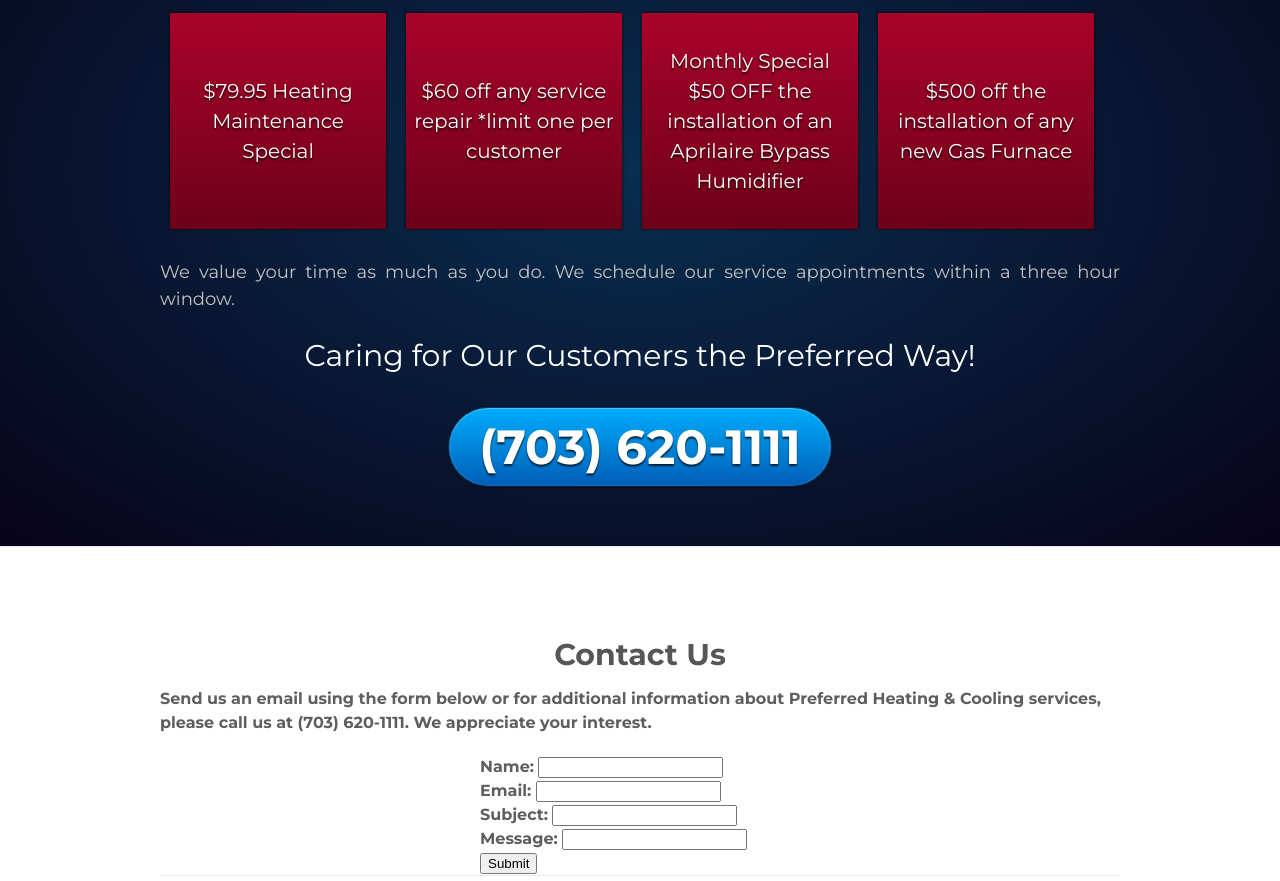
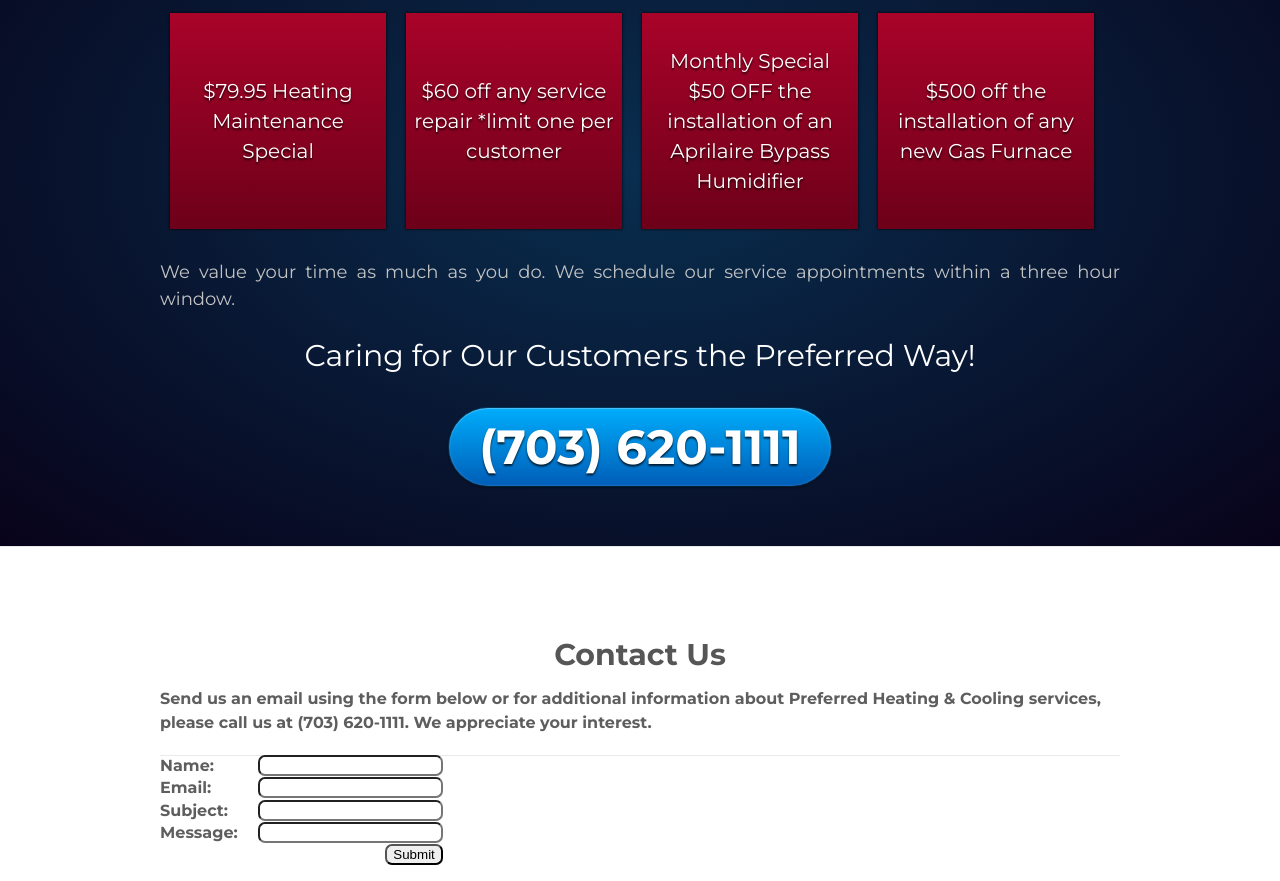
Before and after one commit to TriZz703/prefcool, a website: page index.html in a window 1280 px wide. Shown: the part 4493-5374 px from the top of the page. Drawn offline with nearby package versions, Linux system fonts and the light colour scheme.

Commit message:
Contact Form Updated 0216

```diff
--- a/index.html
+++ b/index.html
@@ -1,4 +1,4 @@
-<!DOCTYPE HTML>
+	<!DOCTYPE HTML>
 <html>
 <head>
 	<title></title>
@@ -257,23 +257,19 @@
 					<div id="contactForm">
 						<form>
 							<fieldset>
-								<label>Name:</label>
-								<input type="text"</input>
+								<label>Name:</label><input type="text"></input>
 							</fieldset>
 							<fieldset>
-								<label>Email:</label>
-								<input type="email"</input>
+								<label>Email:</label><input type="email"></input>
 							</fieldset>
 							<fieldset>
-								<label>Subject:</label>
-								<input type="text"</input>
+								<label>Subject:</label><input type="text"></input>
 							</fieldset>
 							<fieldset>
-								<label>Message:</label>
-								<input type="text"</input>
+								<label>Message:</label><input type="textarea"></input>
 							</fieldset>
 							<fieldset>
-								<input type="submit"</input>
+								<input type="submit"></input>
 							</fieldset>
 						</form>
 					</div>
--- a/scss/style.scss
+++ b/scss/style.scss
@@ -347,13 +347,27 @@ section{
 	display: block;
 }
 
-fieldset{
-	width:320px;
-	margin: 0 auto;
+#contactForm{
+	margin-top:20px;
 }
 
-#contactForm{
-	margin-top:20px;
+form{
+	line-height:1.4em;
+	float:left;
+	max-width:320px;
+}
+
+fieldset{
+	padding:5px,0,0,0;
+}
+
+label{
+	margin:20px 20px 0 0;
+}
+
+input{
+	float:right;
+	@include border-radius(7px);
 }
 
 /*
```
Also changed, not shown: css/style.css.
